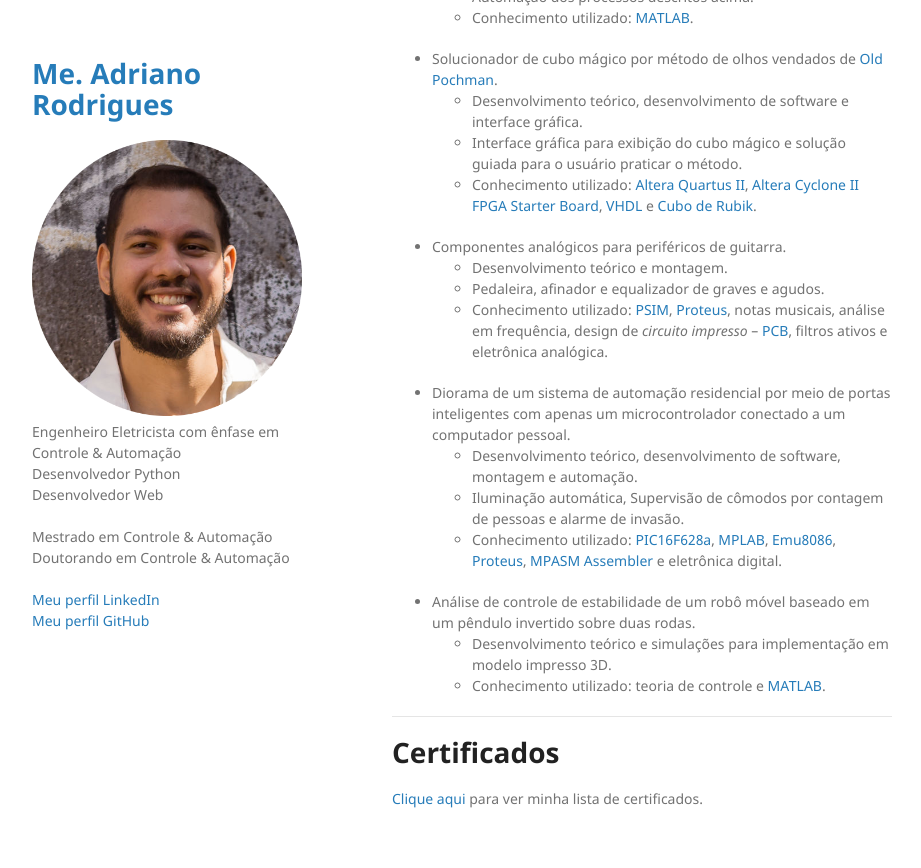
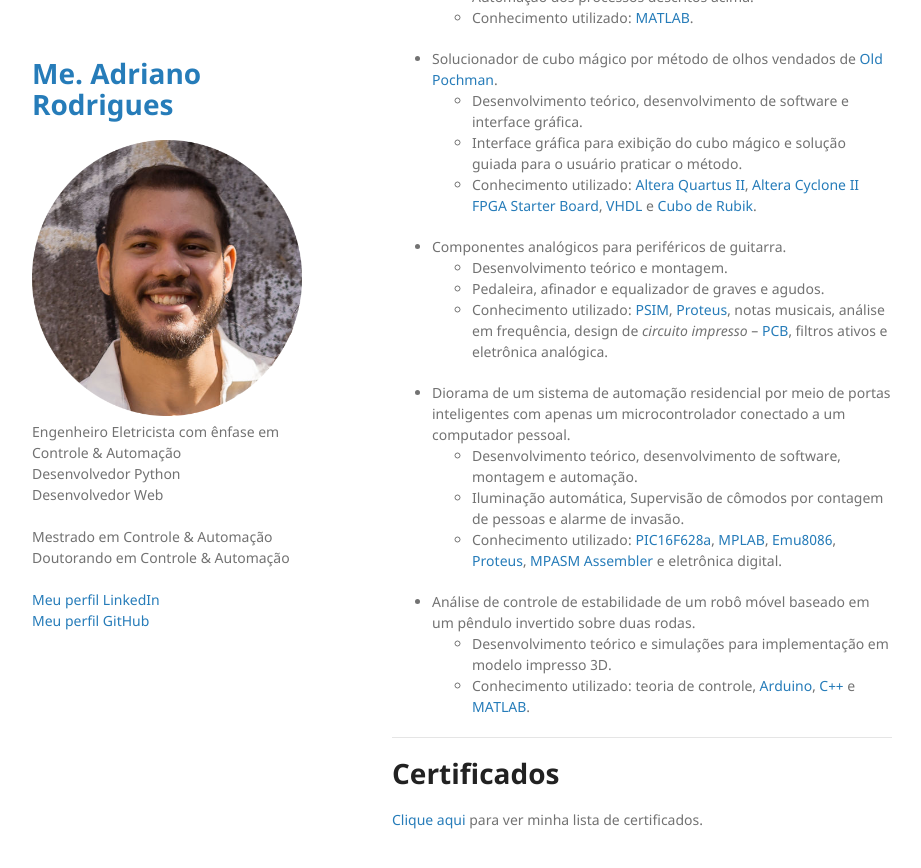
Before and after one commit to Adrianordp/Adrianordp.github.io, a Jekyll site: the page built from index.md, in a window 1280 px wide and 900 px high, scrolled down 1856 px. Shown: the top 868 px of the window, without its empty margins (178-1099 px from the left). Built offline with Jekyll 4.4.1, drawn with Linux system fonts in a browser that asks for light colours.

Commit message:
Added Arduino and C++ to inverted pendulum project

```diff
--- a/index.md
+++ b/index.md
@@ -62,7 +62,7 @@ Abaixo segue a lista dos meus principais projetos.
   - Conhecimento utilizado: [PIC16F628a](https://www.microchip.com/en-us/product/PIC16F628A), [MPLAB](https://www.microchip.com/en-us/tools-resources/develop/mplab-x-ide), [Emu8086](https://emu8086.en.lo4d.com), [Proteus](https://www.labcenter.com/), [MPASM Assembler](https://ww1.microchip.com/downloads/en/DeviceDoc/33014L.pdf) e eletrônica digital.
 - Análise de controle de estabilidade de um robô móvel baseado em um pêndulo invertido sobre duas rodas.
   - Desenvolvimento teórico e simulações para implementação em modelo impresso 3D.
-  - Conhecimento utilizado: teoria de controle e [MATLAB](https://www.mathworks.com/products/matlab.html).
+  - Conhecimento utilizado: teoria de controle, [Arduino](https://www.arduino.cc/), [C++](https://isocpp.org/) e [MATLAB](https://www.mathworks.com/products/matlab.html).
 
 ---
 
```
